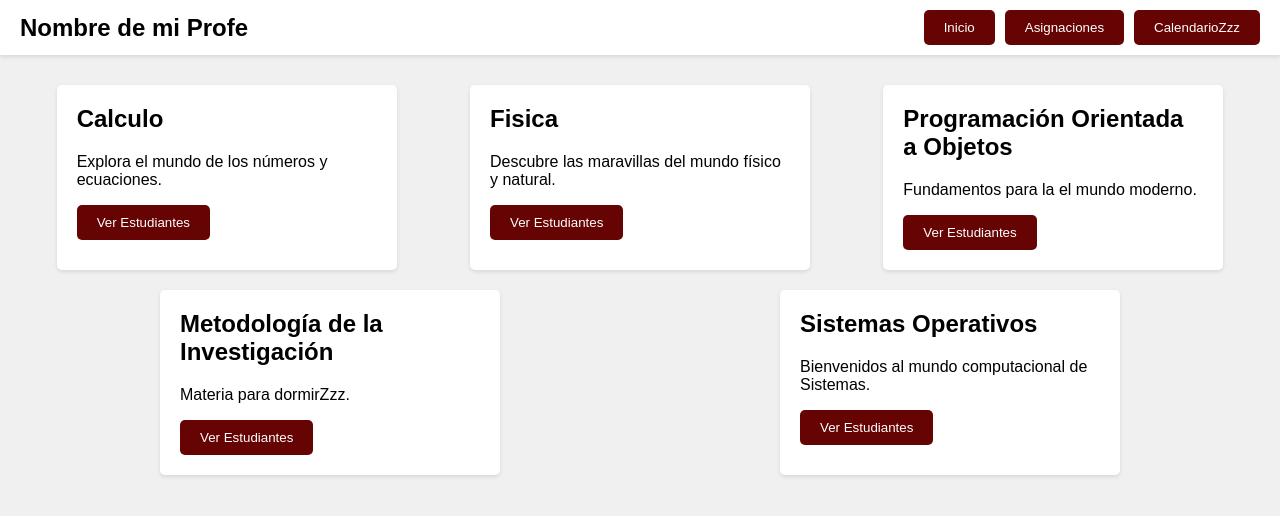
After one commit to Sax300-cpu/All, a PHP site: page /indexProfesor.php in a window 1280 px wide. The commit adds this page. Shown: the top 516 px of the page. Run offline with PHP 8.4, Linux system fonts and the light colour scheme.

Commit message:
Modificado

```diff
--- /dev/null
+++ b/assets/css/estilosProfesor.css
@@ -0,0 +1,64 @@
+/* styles.css */
+body {
+    font-family: Arial, sans-serif;
+    background-color: #f0f0f0;
+    margin: 0;
+    padding: 0;
+}
+
+.navbar {
+    background-color: #ffffff;
+    padding: 10px 20px;
+    display: flex;
+    justify-content: space-between;
+    align-items: center;
+    box-shadow: 0 2px 4px rgba(0, 0, 0, 0.1);
+}
+
+.logo {
+    font-size: 24px;
+    font-weight: bold;
+}
+
+.nav-buttons {
+    display: flex;
+}
+
+.nav-button {
+    background-color: #660303;
+    color: white;
+    border: none;
+    padding: 10px 20px;
+    margin-left: 10px;
+    cursor: pointer;
+    border-radius: 5px;
+}
+
+.container {
+    display: flex;
+    flex-wrap: wrap;
+    justify-content: space-around;
+    padding: 20px;
+}
+
+.card {
+    background-color: #ffffff;
+    width: 300px;
+    margin: 10px;
+    padding: 20px;
+    box-shadow: 0 2px 4px rgba(0, 0, 0, 0.1);
+    border-radius: 5px;
+}
+
+.card h2 {
+    margin-top: 0;
+}
+
+.view-button {
+    background-color: #660303;
+    color: white;
+    border: none;
+    padding: 10px 20px;
+    cursor: pointer;
+    border-radius: 5px;
+}
--- /dev/null
+++ b/indexProfesor.php
@@ -0,0 +1,46 @@
+<!DOCTYPE html>
+<html lang="es">
+<head>
+    <meta charset="UTF-8">
+    <meta name="viewport" content="width=device-width, initial-scale=1.0">
+    <title>Inicio</title>
+    <link rel="stylesheet" href="estilosProfesor.css">
+</head>
+<body>
+    <div class="navbar">
+        <div class="logo">Nombre de mi Profe</div>
+        <div class="nav-buttons">
+            <button class="nav-button">Inicio</button>
+            <button class="nav-button">Asignaciones</button>
+            <button class="nav-button">CalendarioZzz</button>
+        </div>
+    </div>
+    <div class="container">
+        <div class="card">
+            <h2>Calculo</h2>
+            <p>Explora el mundo de los números y ecuaciones.</p>
+            <button class="view-button">Ver Estudiantes</button>
+        </div>
+        <div class="card">
+            <h2>Fisica</h2>
+            <p>Descubre las maravillas del mundo físico y natural.</p>
+            <button class="view-button">Ver Estudiantes</button>
+        </div>
+        <div class="card">
+            <h2>Programación Orientada a Objetos</h2>
+            <p>Fundamentos para la el mundo moderno.</p>
+            <button class="view-button">Ver Estudiantes</button>
+        </div>
+        <div class="card">
+            <h2>Metodología de la Investigación</h2>
+            <p>Materia para dormirZzz.</p>
+            <button class="view-button">Ver Estudiantes</button>
+        </div>
+        <div class="card">
+            <h2>Sistemas Operativos</h2>
+            <p>Bienvenidos al mundo computacional de Sistemas.</p>
+            <button class="view-button">Ver Estudiantes</button>
+        </div>
+    </div>
+</body>
+</html>
```
Also changed, not shown: admin.php (deleted, +0 -30 lines), assets/css/estilosEstudiante.css (added, +45 -0 lines), estudiante.php (+19 -20 lines), indexEstudiante.php (added, +14 -0 lines), login.php (+65 -44 lines), profesor.php (+4 -21 lines).
